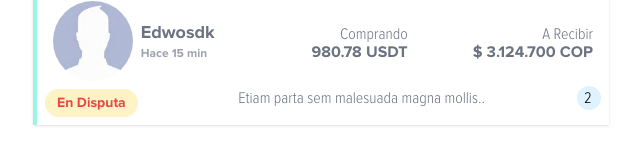
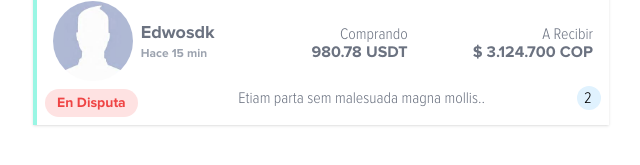
Before and after one commit to haroldcaraballo/TestCcoin, a plain HTML site: page index.html in a window 1280 px wide. Shown: the part 273-438 px from the top of the page, without its empty margins (319-959 px from the left). Drawn offline with nearby package versions, Linux system fonts and the light colour scheme.

Commit message:
Tercer Commit

```diff
--- a/index.html
+++ b/index.html
@@ -88,7 +88,7 @@
                                 <div class="text-lg font-bold text-gray-500">Edwosdk</div>
                                 <p class="text-xs text-gray-400 font-semibold">Hace 15 min</p>
                             </div>
-                            <div class="mt-2 col-start-1 col-end-3 row-start-3 row-end-4 bg-amber-100 text-gray-400 text-red-500 text-sm py-1 px-3 rounded-full justify-self-start w-max">
+                            <div class="mt-2 col-start-1 col-end-3 row-start-3 row-end-4 bg-red-100 text-gray-400 text-red-500 text-sm py-1 px-3 rounded-full justify-self-start w-max">
                                 <span class="font-semibold text-md font-semibold">En Disputa</span>
                             </div>
                         </div>
```
